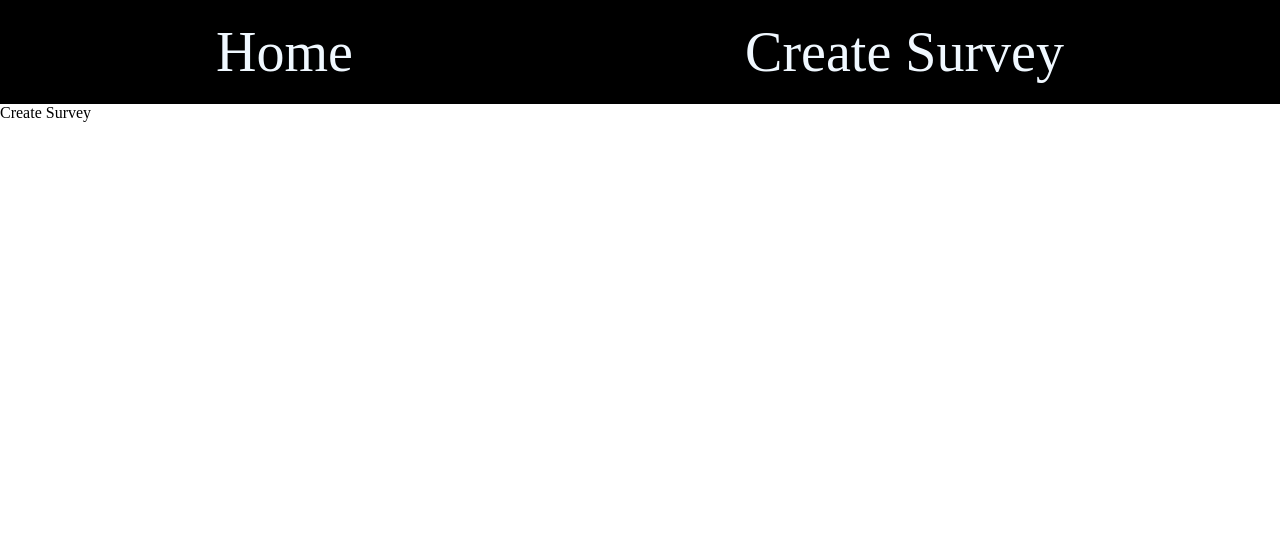
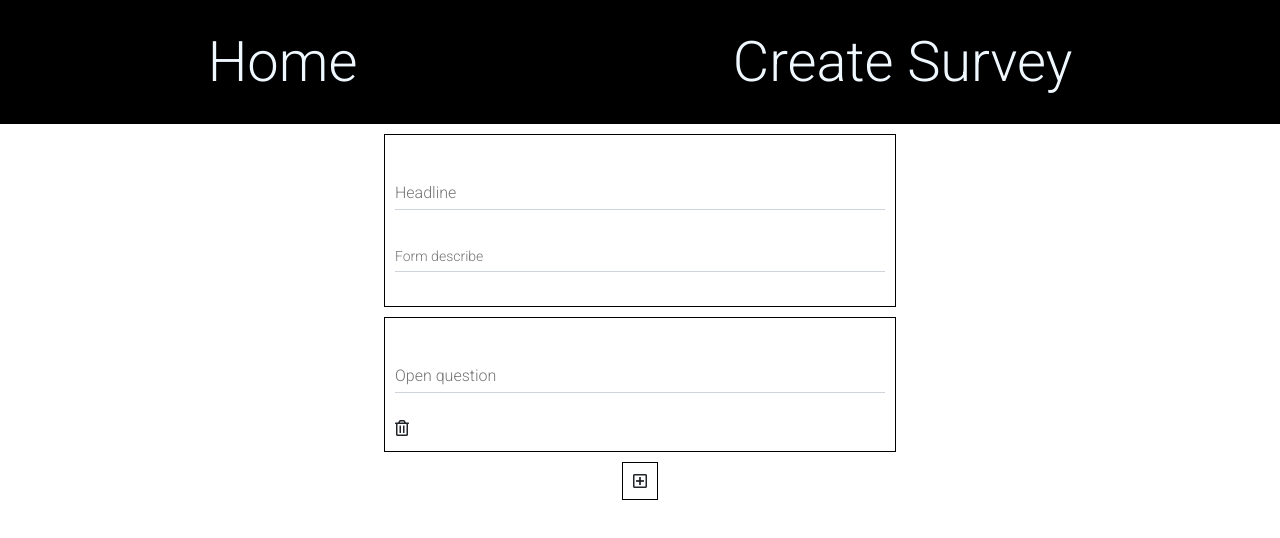
Before and after one commit to roee030/Forms-ReactJS, a React (Create React App) app: page /createsurvey in a window 1280 px wide. Shown: the top 538 px of the page. Built offline with nearby package versions, Linux system fonts and the light colour scheme.

Commit message:
add open question and title components

```diff
--- a/package.json
+++ b/package.json
@@ -6,6 +6,7 @@
     "@testing-library/jest-dom": "^4.2.4",
     "@testing-library/react": "^9.5.0",
     "@testing-library/user-event": "^7.2.1",
+    "mdbreact": "^4.27.0",
     "react": "^16.13.1",
     "react-dom": "^16.13.1",
     "react-router-dom": "^5.2.0",
--- a/src/App.js
+++ b/src/App.js
@@ -10,12 +10,10 @@ export default class App extends Component {
     return (
       <div className="App">
         <BrowserRouter>
-          <div>
-            <Header />
-            <Route path="/" exact component={Home}></Route>
-            <Route path="/createsurvey" exact component={CreateSurvey}></Route>
-            <Route path="/survey/:id" component={Survey}></Route>
-          </div>
+          <Header />
+          <Route path="/" exact component={Home}></Route>
+          <Route path="/createsurvey" exact component={CreateSurvey}></Route>
+          <Route path="/survey/:id" component={Survey}></Route>
         </BrowserRouter>
       </div>
     );
--- /dev/null
+++ b/src/Components/AddQuestion.css
@@ -0,0 +1,10 @@
+.add-question {
+  justify-content: center;
+  align-items: center;
+  display: flex;
+}
+.add-question > * {
+  border: 1px solid black;
+  margin-top: 10px;
+  padding: 10px;
+}
--- /dev/null
+++ b/src/Components/AddQuestion.js
@@ -0,0 +1,10 @@
+import React from "react";
+import { MDBInput, MDBIcon } from "mdbreact";
+import "./AddQuestion.css";
+export default function AddQuestion() {
+  return (
+    <div className="add-question">
+      <MDBIcon far icon="plus-square" />
+    </div>
+  );
+}
--- a/src/Components/CreateSurvey.js
+++ b/src/Components/CreateSurvey.js
@@ -1,5 +1,13 @@
 import React from "react";
-
+import Title from "./Title";
+import OpenQuestion from "./OpenQuestion";
+import AddQestion from "./AddQuestion";
 export default function CreateSurvey() {
-  return <div>Create Survey</div>;
+  return (
+    <div>
+      <Title />
+      <OpenQuestion />
+      <AddQestion />
+    </div>
+  );
 }
--- /dev/null
+++ b/src/Components/OpenQuestion.css
@@ -0,0 +1,12 @@
+.open-question-wraper {
+  display: flex;
+  justify-content: center;
+  align-items: center;
+}
+
+.open-question-form {
+  width: 40vw;
+  border: 1px solid black;
+  margin-top: 10px;
+  padding: 10px;
+}
--- a/src/Components/OpenQuestion.js
+++ b/src/Components/OpenQuestion.js
@@ -0,0 +1,13 @@
+import React from "react";
+import { MDBInput, MDBIcon } from "mdbreact";
+import "./OpenQuestion.css";
+export default function OpenQuestion() {
+  return (
+    <div className="open-question-wraper">
+      <div className="open-question-form">
+        <MDBInput label="Open question" />
+        <MDBIcon far icon="trash-alt" />
+      </div>
+    </div>
+  );
+}
--- a/src/Components/TemplateQuestion.js
+++ b/src/Components/TemplateQuestion.js
@@ -0,0 +1,5 @@
+import React from "react";
+
+export default function TemplateQuestion() {
+  return <div></div>;
+}
--- /dev/null
+++ b/src/Components/Title.css
@@ -0,0 +1,11 @@
+.title-warpper {
+  display: flex;
+  justify-content: center;
+  align-items: center;
+}
+.title-warpper-form {
+  width: 40vw;
+  border: 1px solid black;
+  margin-top: 10px;
+  padding: 10px;
+}
--- a/src/Components/Title.js
+++ b/src/Components/Title.js
@@ -0,0 +1,13 @@
+import React from "react";
+import { MDBInput } from "mdbreact";
+import "./Title.css";
+export default function Title() {
+  return (
+    <div className="title-warpper">
+      <form className="title-warpper-form">
+        <MDBInput label="Headline" />
+        <MDBInput label="Form describe" size="sm" />
+      </form>
+    </div>
+  );
+}
--- a/src/index.js
+++ b/src/index.js
@@ -1,5 +1,8 @@
 import React, { Component } from "react";
 import ReactDOM from "react-dom";
+import "@fortawesome/fontawesome-free/css/all.min.css";
+import "bootstrap-css-only/css/bootstrap.min.css";
+import "mdbreact/dist/css/mdb.css";
 import App from "./App";
 
 ReactDOM.render(<App />, document.querySelector("#root"));
```
Also changed, not shown: 1 other file (tests, documents, lock files or other folders).
